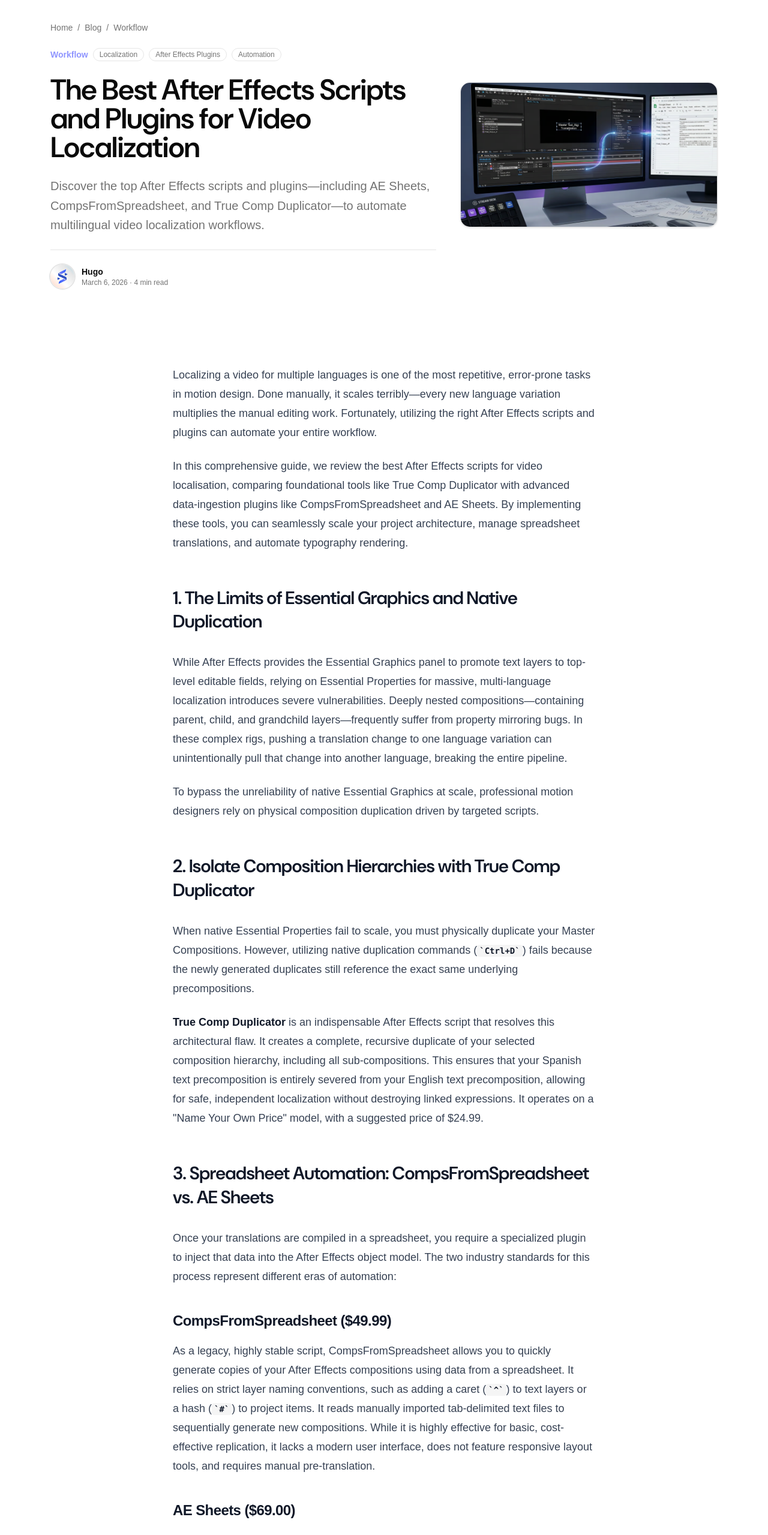
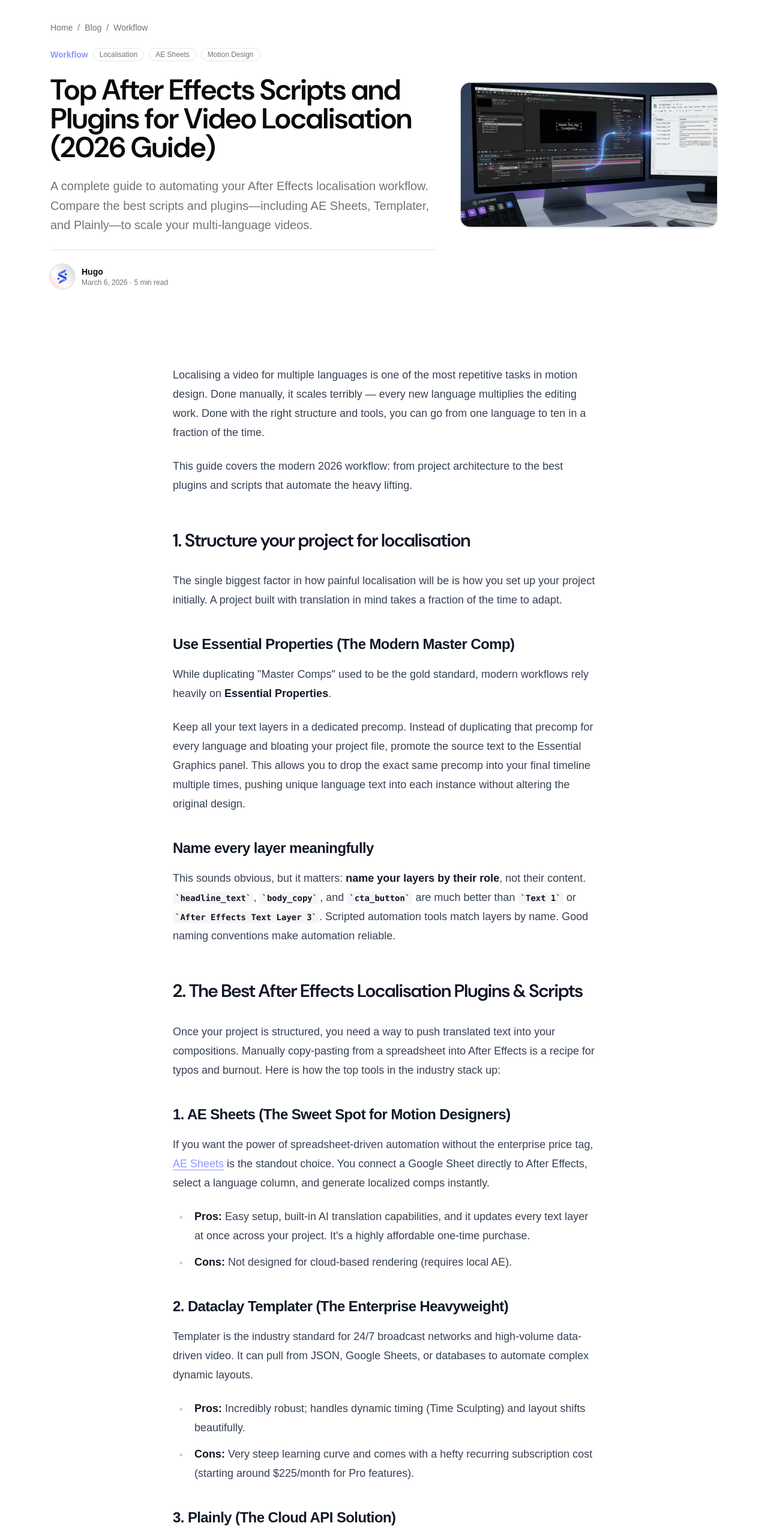
Before and after one commit to Hugovdd/sqp-landing-page, an Astro site: page /blog/best-after-effects-localization-scripts-plugins in a window 1280 px wide. Shown: the part 140-2699 px from the top of the page at 60% size. Built offline with nearby package versions, Linux system fonts and the light colour scheme; Astro itself is replaced by a stand-in of ours.

Commit message:
updated article

```diff
--- a/src/content/blog/best-after-effects-localization-scripts-plugins.mdx
+++ b/src/content/blog/best-after-effects-localization-scripts-plugins.mdx
@@ -1,6 +1,6 @@
 ---
-title: "The Best After Effects Scripts and Plugins for Video Localization"
-summary: "Discover the top After Effects scripts and plugins—including AE Sheets, CompsFromSpreadsheet, and True Comp Duplicator—to automate multilingual video localization workflows."
+title: "Top After Effects Scripts and Plugins for Video Localisation (2026 Guide)"
+summary: "A complete guide to automating your After Effects localisation workflow. Compare the best scripts and plugins—including AE Sheets, Templater, and Plainly—to scale your multi-language videos."
 publishedAt: 2026-03-06
 author:
   name: "Hugo"
@@ -9,68 +9,92 @@ category:
   name: "Workflow"
   slug: "workflow"
 tags:
-  - name: "Localization"
-    slug: "localization"
+  - name: "Localisation"
+    slug: "localisation"
     color: "indigo"
-  - name: "After Effects Plugins"
-    slug: "after-effects-plugins"
+  - name: "AE Sheets"
+    slug: "ae-sheets"
     color: "brand"
-  - name: "Automation"
-    slug: "automation"
+  - name: "Motion Design"
+    slug: "motion-design"
     color: "gray-blue"
 heroImage: "/images/blog/best-after-effects-localization-scripts-plugins-hero.avif"
-heroImageAlt: "Best After Effects scripts and plugins for video localization — AE Sheets, True Comp Duplicator, and CompsFromSpreadsheet"
+heroImageAlt: "After Effects project with multiple language compositions open next to a spreadsheet"
 relatedProductSlugs:
   - "ae-sheets"
   - "find-and-replace-fonts"
-  - "true-comp-duplicator"
 seo:
-  metaTitle: "Top After Effects Scripts & Plugins for Video Localisation (2026)"
-  metaDescription: "Compare the best After Effects plugins for localization. Learn how AE Sheets, True Comp Duplicator, and CompsFromSpreadsheet automate multi-language video workflows."
-  keywords: "After Effects scripts, After Effects plugins, video localisation, AE Sheets vs CompsFromSpreadsheet, True Comp Duplicator, motion graphics automation"
+  metaTitle: "Best After Effects Scripts & Plugins for Video Localisation"
+  metaDescription: "Stop manually translating videos. Discover the best After Effects plugins like AE Sheets, Dataclay Templater, and Plainly to automate your localization workflow."
+  keywords: "After Effects localization, AE multi-language video, localize After Effects project, motion graphics localization workflow, Dataclay Templater alternative, Plainly alternative, After effects spreadsheet plugin"
 ---
 
-Localizing a video for multiple languages is one of the most repetitive, error-prone tasks in motion design. Done manually, it scales terribly—every new language variation multiplies the manual editing work. Fortunately, utilizing the right After Effects scripts and plugins can automate your entire workflow.
+Localising a video for multiple languages is one of the most repetitive tasks in motion design. Done manually, it scales terribly — every new language multiplies the editing work. Done with the right structure and tools, you can go from one language to ten in a fraction of the time.
 
-In this comprehensive guide, we review the best After Effects scripts for video localisation, comparing foundational tools like True Comp Duplicator with advanced data-ingestion plugins like CompsFromSpreadsheet and AE Sheets. By implementing these tools, you can seamlessly scale your project architecture, manage spreadsheet translations, and automate typography rendering.
+This guide covers the modern 2026 workflow: from project architecture to the best plugins and scripts that automate the heavy lifting.
 
-## 1. The Limits of Essential Graphics and Native Duplication
+## 1. Structure your project for localisation
 
-While After Effects provides the Essential Graphics panel to promote text layers to top-level editable fields, relying on Essential Properties for massive, multi-language localization introduces severe vulnerabilities. Deeply nested compositions—containing parent, child, and grandchild layers—frequently suffer from property mirroring bugs. In these complex rigs, pushing a translation change to one language variation can unintentionally pull that change into another language, breaking the entire pipeline.
+The single biggest factor in how painful localisation will be is how you set up your project initially. A project built with translation in mind takes a fraction of the time to adapt.
 
-To bypass the unreliability of native Essential Graphics at scale, professional motion designers rely on physical composition duplication driven by targeted scripts.
+### Use Essential Properties (The Modern Master Comp)
 
-## 2. Isolate Composition Hierarchies with True Comp Duplicator
+While duplicating "Master Comps" used to be the gold standard, modern workflows rely heavily on **Essential Properties**.
 
-When native Essential Properties fail to scale, you must physically duplicate your Master Compositions. However, utilizing native duplication commands (`Ctrl+D`) fails because the newly generated duplicates still reference the exact same underlying precompositions.
+Keep all your text layers in a dedicated precomp. Instead of duplicating that precomp for every language and bloating your project file, promote the source text to the Essential Graphics panel. This allows you to drop the exact same precomp into your final timeline multiple times, pushing unique language text into each instance without altering the original design.
 
-**True Comp Duplicator** is an indispensable After Effects script that resolves this architectural flaw. It creates a complete, recursive duplicate of your selected composition hierarchy, including all sub-compositions. This ensures that your Spanish text precomposition is entirely severed from your English text precomposition, allowing for safe, independent localization without destroying linked expressions. It operates on a "Name Your Own Price" model, with a suggested price of $24.99.
+### Name every layer meaningfully
 
-## 3. Spreadsheet Automation: CompsFromSpreadsheet vs. AE Sheets
+This sounds obvious, but it matters: **name your layers by their role**, not their content. `headline_text`, `body_copy`, and `cta_button` are much better than `Text 1` or `After Effects Text Layer 3`. Scripted automation tools match layers by name. Good naming conventions make automation reliable.
 
-Once your translations are compiled in a spreadsheet, you require a specialized plugin to inject that data into the After Effects object model. The two industry standards for this process represent different eras of automation:
+## 2. The Best After Effects Localisation Plugins & Scripts
 
-### CompsFromSpreadsheet ($49.99)
-As a legacy, highly stable script, CompsFromSpreadsheet allows you to quickly generate copies of your After Effects compositions using data from a spreadsheet. It relies on strict layer naming conventions, such as adding a caret (`^`) to text layers or a hash (`#`) to project items. It reads manually imported tab-delimited text files to sequentially generate new compositions. While it is highly effective for basic, cost-effective replication, it lacks a modern user interface, does not feature responsive layout tools, and requires manual pre-translation.
+Once your project is structured, you need a way to push translated text into your compositions. Manually copy-pasting from a spreadsheet into After Effects is a recipe for typos and burnout. Here is how the top tools in the industry stack up:
 
-### AE Sheets ($69.00)
-Representing the modern paradigm of responsive localization, [AE Sheets](/ae-sheets) is an AI-powered extension utilizing a rich CEP panel. Unlike older scripts, it allows for direct copy-pasting to and from Google Sheets and Excel, eliminating cumbersome intermediate file conversion steps.
+### 1. AE Sheets (The Sweet Spot for Motion Designers)
+If you want the power of spreadsheet-driven automation without the enterprise price tag, **[AE Sheets](/ae-sheets)** is the standout choice. You connect a Google Sheet directly to After Effects, select a language column, and generate localized comps instantly.
+* **Pros:** Easy setup, built-in AI translation capabilities, and it updates every text layer at once across your project. It's a highly affordable one-time purchase.
+* **Cons:** Not designed for cloud-based rendering (requires local AE).
 
-Crucially, AE Sheets connects natively to Google Gemini and OpenAI, allowing you to automatically translate text layers directly within the panel. It also features "smart rigging" protocols that automatically resize text boxes and adjust dynamic anchor points to accommodate expanding languages like German, transforming a fragile static layout into a robust procedural system. When batch generating, it duplicates, renames, translates, and restyles every composition in seconds.
+### 2. Dataclay Templater (The Enterprise Heavyweight)
+Templater is the industry standard for 24/7 broadcast networks and high-volume data-driven video. It can pull from JSON, Google Sheets, or databases to automate complex dynamic layouts.
+* **Pros:** Incredibly robust; handles dynamic timing (Time Sculpting) and layout shifts beautifully.
+* **Cons:** Very steep learning curve and comes with a hefty recurring subscription cost (starting around $225/month for Pro features).
 
-## 4. Typography and Missing Fonts
+### 3. Plainly (The Cloud API Solution)
+Plainly is a cloud-based automated video creation platform. Rather than running a script inside your local After Effects, you upload your AE template to Plainly's servers and use their web app or API to render videos via spreadsheet data.
+* **Pros:** Zero local rendering required; great for integrating into web apps via Zapier/Make.
+* **Cons:** Expensive recurring monthly pricing (starting at $69/mo for just 50 minutes of render time) and requires uploading your proprietary project files to a third-party server.
 
-When localizing into Arabic, Hebrew, or CJK (Chinese, Japanese, Korean) languages, your original Latin typeface will often fail, resulting in missing glyph errors. Manually hunting for silent font substitutions across a deeply nested project is inefficient.
+### 4. True Comp Duplicator
+If your project is incredibly complex and Essential Properties aren't cutting it, you may need entirely unique composition structures for each language. True Comp Duplicator duplicates deep hierarchies and updates expressions automatically.
+* **Pros:** Essential for structural duplication; Name-Your-Own-Price.
+* **Cons:** It only duplicates the structure—you still have to get the translated text in there manually or pair it with another tool.
 
-*   **Find and Replace Fonts:** A script that allows for project-wide font swapping in one pass.
-*   **AE Sheets Font Mapping:** If you are already utilizing AE Sheets for your spreadsheet workflow, the extension includes a built-in Font Mapping protocol. You can configure the plugin to automatically intercept font data during the batch generation process, ensuring that whenever a Chinese language variation is generated, the appropriate script-specific font is applied instantly.
+### 5. CompsFromSpreadsheet
+A legacy workhorse script. It takes a tab-delimited text file and generates new compositions based on the rows.
+* **Pros:** Very reliable for basic bulk versioning.
+* **Cons:** The UI feels dated, and managing tab-delimited local files is clunky compared to a live Google Sheets sync.
 
-## Top After Effects Scripts for Localisation Compared
+## 3. Handle fonts for every target language
 
-| Script / Plugin | Core Mechanism and Best Feature | Pricing Model | Ideal Workflow Use Case |
-| --- | --- | --- | --- |
-| **True Comp Duplicator** | Recursive hierarchy cloning to bypass native duplication limits. | Free / $24.99 | Isolating nested precompositions safely. |
-| **CompsFromSpreadsheet** | Tab-delimited text ingestion and batch template versioning. | $49.99 | Basic data-driven replication for solo artists. |
-| **AE Sheets** | API-driven AI Translation, direct spreadsheet integration, & Font Mapping. | $69.00 | End-to-end multi-language pipelines. |
+Font management is often the most overlooked part of localisation.
 
-While tools like True Comp Duplicator are essential for project architecture, and CompsFromSpreadsheet offers a solid entry-level batching option, **AE Sheets** provides the most comprehensive, end-to-end automation for modern motion design. By combining AI translation, smart responsive rigging, and spreadsheet generation into a single tool, it turns hours of manual localisation into seconds.
+If you're localising into Arabic, Hebrew, Japanese, Chinese, or Korean, your standard Latin font probably won't cover those characters. Your layout also needs to accommodate text expansion (German tends to run long, while Japanese can be quite compact).
+
+Plan this upfront. Instead of hunting through every comp manually, use **[Find and Replace Fonts](/find-and-replace-fonts)** to swap the Latin font for the script-appropriate alternative across your entire project in one pass.
+
+## 4. Quality check before delivery
+
+Before you send localisations to a client, always follow this checklist:
+1. **Check for overflow:** Text that worked in English may be clipped in German. Review each comp at 100%.
+2. **Verify font rendering:** Ensure no "missing font" warnings exist and that special characters haven't defaulted to Arial.
+3. **Check animations with new text:** A short word replaced by a long phrase can break typewriter animations, text reveal effects, and anything that keys off character count.
+
+## The Verdict
+
+If you're building automated web-apps or rendering 10,000 personalised videos a day, enterprise tools like **Plainly** or **Dataclay Templater** are exactly what you need.
+
+But if you are a freelancer or a motion design studio looking to localise a campaign into 5, 10, or 20 languages without paying expensive monthly subscriptions, **[AE Sheets](/ae-sheets)** paired with **[Find and Replace Fonts](/find-and-replace-fonts)** provides the exact workflow you need to scale your output and get your time back.
+
+Both are available on [Sidequest Plugins](/) and work together seamlessly.
```
